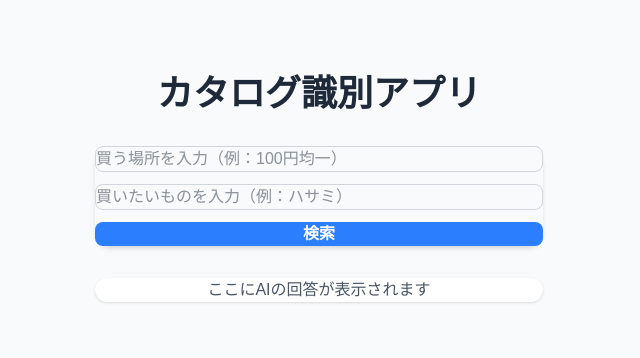
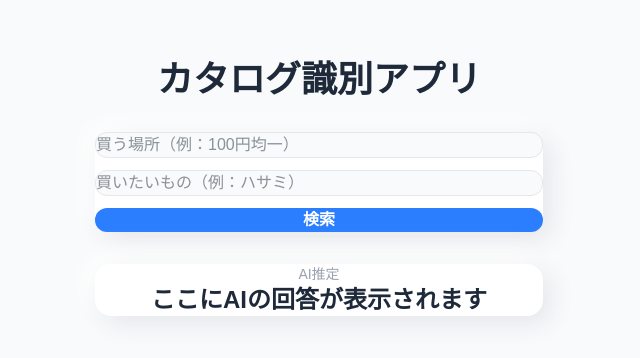
Before and after one commit to oyasumi-ryo/catalog-locator, a Next.js app: page / in a window 1280 px wide. Shown: the part 212-570 px from the top of the page, without its empty margins (321-961 px from the left). Built offline with nearby package versions, Linux system fonts and the light colour scheme.

Commit message:
UI: カードとローディングスピナーを追加

```diff
--- a/src/app/page.tsx
+++ b/src/app/page.tsx
@@ -1,62 +1,95 @@
 "use client";
 
-import Image from "next/image";
-import styles from "./page.module.css";
 import { useState } from "react";
 
 export default function Home() {
-  const [store, setStore] = useState("")
-  const [item, setItem] = useState("")
+  const [store, setStore] = useState("");
+  const [item, setItem] = useState("");
   const [isSearching, setIsSearching] = useState(false);
   const [result, setResult] = useState("ここにAIの回答が表示されます");
+  const [error, setError] = useState("");
 
   const handleClick = async () => {
+    if (!store || !item) {
+      setError("「買う場所」と「買いたいもの」を両方入力してね");
+      return;
+    }
+    setError("");
     setIsSearching(true);
     setResult("検索中...");
 
+    try {
       const res = await fetch("/api/gemini", {
         method: "POST",
         headers: { "Content-Type": "application/json" },
         body: JSON.stringify({ store, item }),
       });
-
-    const data = await res.text();
-    setResult(data);
+      if (!res.ok) {
+        const t = await res.text();
+        throw new Error(t || "APIエラー");
+      }
+      const text = await res.text();
+      setResult(text.trim());
+    } catch (e: any) {
+      setResult("");
+      setError(e.message ?? "通信に失敗しました");
+    } finally {
       setIsSearching(false);
+    }
   };
 
   return (
     <main className="flex flex-col items-center justify-center min-h-screen bg-gray-50 gap-8">
       <h1 className="text-4xl font-bold text-gray-800">カタログ識別アプリ</h1>
 
-      <div className="w-full max-w-md p-4 bg-gray-50 rounded-2xl shadow-md">
+      {/* 入力カード */}
+      <div className="w-full max-w-md p-5 bg-white rounded-2xl shadow-lg
+                      [box-shadow:8px_8px_24px_#e5e7eb,_-8px_-8px_24px_#ffffff]">
         <div className="flex flex-col gap-3 text-gray-800">
           <input
             type="text"
             value={store}
             onChange={(e) => setStore(e.target.value)}
-            placeholder="買う場所を入力（例：100円均一）"
-            className="w-full p-2 border border-gray-300 rounded-lg focus:outline-none focus:ring-2 focus:ring-blue-400"
+            placeholder="買う場所（例：100円均一）"
+            className="w-full p-3 rounded-xl outline-none bg-gray-50 border border-gray-200
+                       focus:ring-2 focus:ring-blue-300"
           />
           <input
             type="text"
             value={item}
             onChange={(e) => setItem(e.target.value)}
-            placeholder="買いたいものを入力（例：ハサミ）"
-            className="w-full p-2 border border-gray-300 rounded-lg focus:outline-none focus:ring-2 focus:ring-blue-400"
+            placeholder="買いたいもの（例：ハサミ）"
+            className="w-full p-3 rounded-xl outline-none bg-gray-50 border border-gray-200
+                       focus:ring-2 focus:ring-blue-300"
           />
+
           <button
-            className="w-full p-2 bg-blue-500 text-white font-semibold rounded-lg hover:bg-blue-600 transition-colors"
             onClick={handleClick}
+            disabled={isSearching}
+            className={`w-full p-3 rounded-xl font-semibold transition-all
+              ${isSearching
+                ? "bg-blue-300 cursor-not-allowed"
+                : "bg-blue-500 hover:bg-blue-600 active:scale-[0.99]"}
+              text-white flex items-center justify-center gap-2`}
           >
-            検索
+            {isSearching && (
+              <span className="inline-block w-4 h-4 border-2 border-white/70 border-t-transparent rounded-full animate-spin" />
+            )}
+            {isSearching ? "検索中..." : "検索"}
           </button>
+
+          {error && (
+            <p className="text-sm text-red-500 pt-1">{error}</p>
+          )}
         </div>
       </div>
-      <div className="w-full max-w-md p-4 bg-white rounded-2xl shadow-sm text-center text-gray-600">
-        {result}
+
+      {/* 結果カード */}
+      <div className="w-full max-w-md p-5 bg-white rounded-2xl text-center
+                      [box-shadow:8px_8px_24px_#e5e7eb,_-8px_-8px_24px_#ffffff]">
+        <p className="text-sm text-gray-400 mb-1">AI推定</p>
+        <div className="text-2xl font-bold text-gray-800">{result || "—"}</div>
       </div>
-
     </main>
   );
 }
```
Lines whose indentation alone changed are shown as unchanged.
